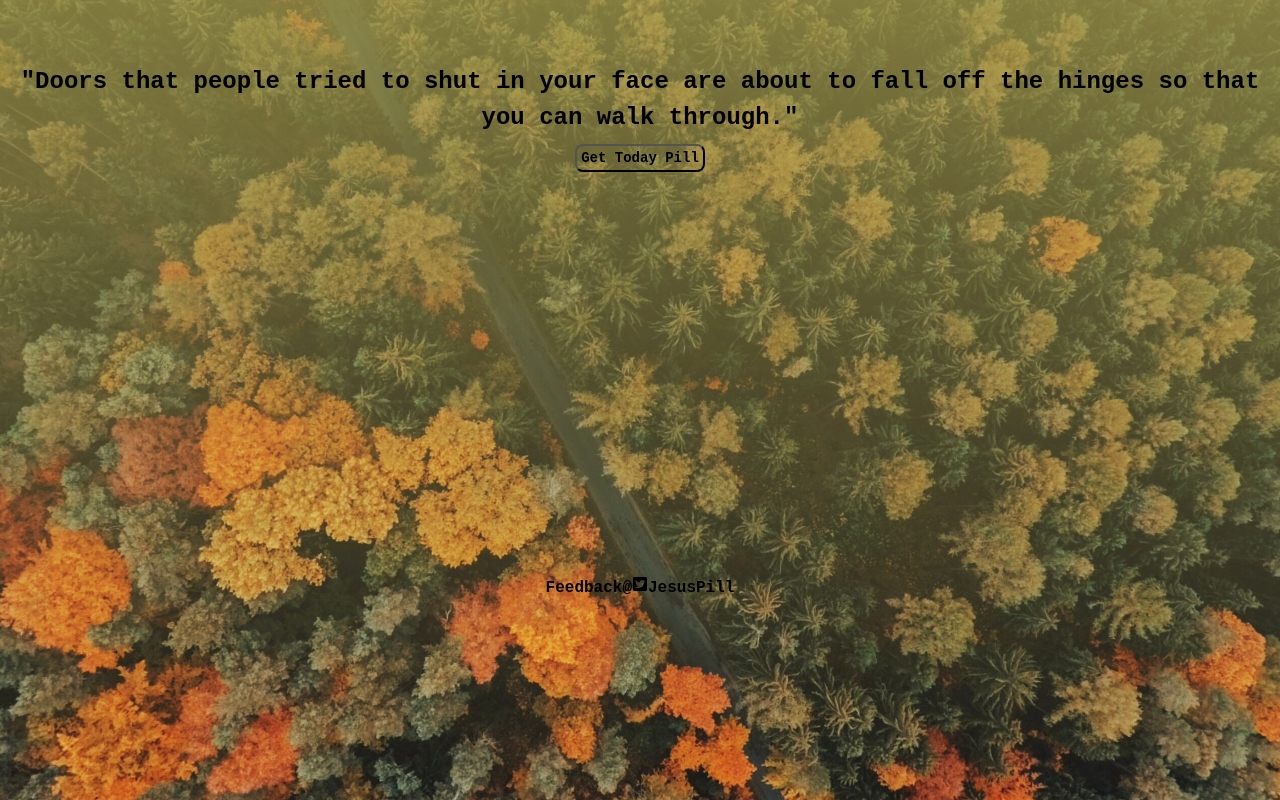
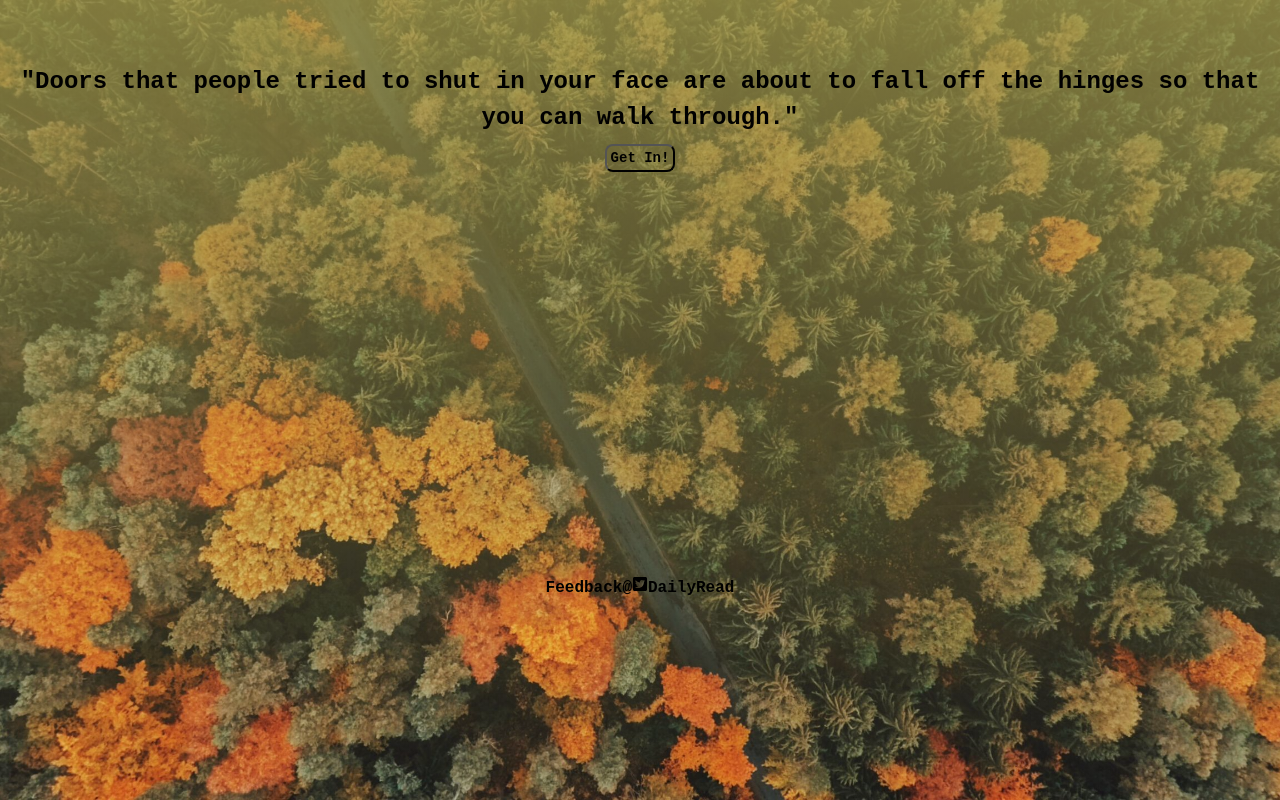
Before and after one commit to Dare789/Jesus-Pill, a React (Create React App) app: page / in a window 1280 px wide. Built offline with nearby package versions, Linux system fonts and the light colour scheme.

Commit message:
changed some datas

```diff
--- a/public/index.html
+++ b/public/index.html
@@ -6,8 +6,8 @@
     <meta name="viewport" content="width=device-width, initial-scale=1" />
     <meta name="theme-color" content="#000000" />
     <meta
-      name="jesus, God, christian, believer"
-      content="The Ultimate Christian App"
+      name="Daily Read"
+      content=""
     />
     <link rel="apple-touch-icon" href="%PUBLIC_URL%/jp.png" />
     <!--
@@ -24,7 +24,7 @@
       work correctly both with client-side routing and a non-root public URL.
       Learn how to configure a non-root public URL by running `npm run build`.
     -->
-    <title>Daily Pill </title>
+    <title>Daily Read</title>
   </head>
   <body>
     <noscript>You need to enable JavaScript to run this app.</noscript>
--- a/src/Components/DailyDose/DailyDose.js
+++ b/src/Components/DailyDose/DailyDose.js
@@ -57,7 +57,6 @@ return(
      <div>
         <div>
            <div className='todayDate ma5 mb0'>
-             {/* Would probably use Dates later */}
               <p className='br1 bg-light-green fw5 pt1 pb1 pl0 pl3 pr3 mb0 label date tc'>{date}</p>
           </div>
            <div className="ma5 mt0 mb3 br3 pa2 pt0 pb4 shadow-5 tc bible">
--- a/src/Components/Share/Share.js
+++ b/src/Components/Share/Share.js
@@ -5,7 +5,6 @@ import "./Share.css";
 
 
  const Share = () => {
-     console.log()
     const facebookShare = () => {
         window.open("https://www.facebook.com/sharer.php?u=https://jesus-pill.herokuapp.com/&t=Today's+Pill", "_blank");
     }
@@ -18,7 +17,7 @@ import "./Share.css";
 
     return (
     <div className='pb0 ma0'>
-        <p className='tc pa0 ma0 mt5 fw9'>Share Today's Pill</p>
+        <p className='tc pa0 ma0 mt5 fw9'>Share Daily Read</p>
            <div style={{display:"flex", justifyContent:"center"}}>
                <button className="tc f2 link pointer grow bg-transparent share">
                    <FaFacebook onClick={facebookShare}></FaFacebook>
--- a/src/Components/WelcomePage/WelcomePage.js
+++ b/src/Components/WelcomePage/WelcomePage.js
@@ -33,7 +33,7 @@ const WelcomePage = ({onRouteChange}) => {
   }, [index]);
 
   const twitterHandle = function Open() {
-    window.open("https://twitter.com/JesusPillForYou", "_blank");
+    window.open("https://twitter.com/DailyReadNow", "_blank");
 };
 
   return (
@@ -41,12 +41,12 @@ const WelcomePage = ({onRouteChange}) => {
       <p className='f3 fw9 tc mb0 w8 mt5 ml1 mr1'>"{welMessage}"</p>
         <div className='tc ma0 pa2'>
              <button className='button fw9 black br3 ma0 pa1 grow' onClick={()=>{onRouteChange("home")}}>
-              Get Today Pill
+              Get In!
              </button>
        </div>
       <div style={{display:"flex", justifyContent:"center"}}>
              <div className='mt6 pt6 pa0 fw9 twitter w5'>
-                 <h4 className='tc fw9 f5' onClick={twitterHandle}>Feedback@<FaTwitterSquare></FaTwitterSquare>JesusPill</h4>
+                 <h4 className='tc fw9 f5' onClick={twitterHandle}>Feedback@<FaTwitterSquare></FaTwitterSquare>DailyRead</h4>
            </div>
       </div>
    </div>
--- a/src/Container/App.js
+++ b/src/Container/App.js
@@ -17,8 +17,8 @@ const App = () => {
  return(
     <div>
       <Helmet>
-        <title>Jesus Pill - Start Your Day With God</title>
-          <meta name="JesusPill" content="The Ultimate Christian App"/>
+        <title>Daily Read</title>
+          <meta name="Daily Read" content="The Ultimate Christian App"/>
         </Helmet>
        {route === "Welcome" ?
         <div>
```
